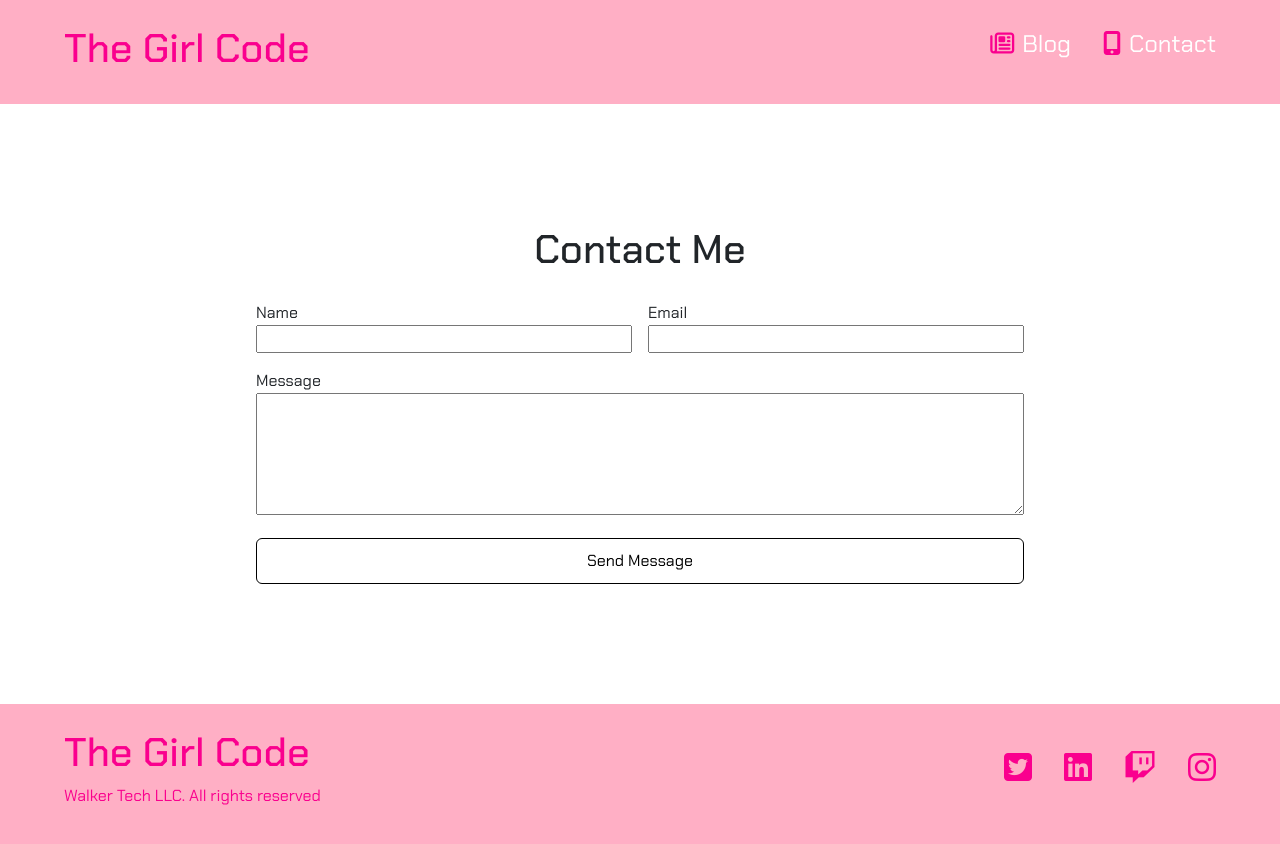
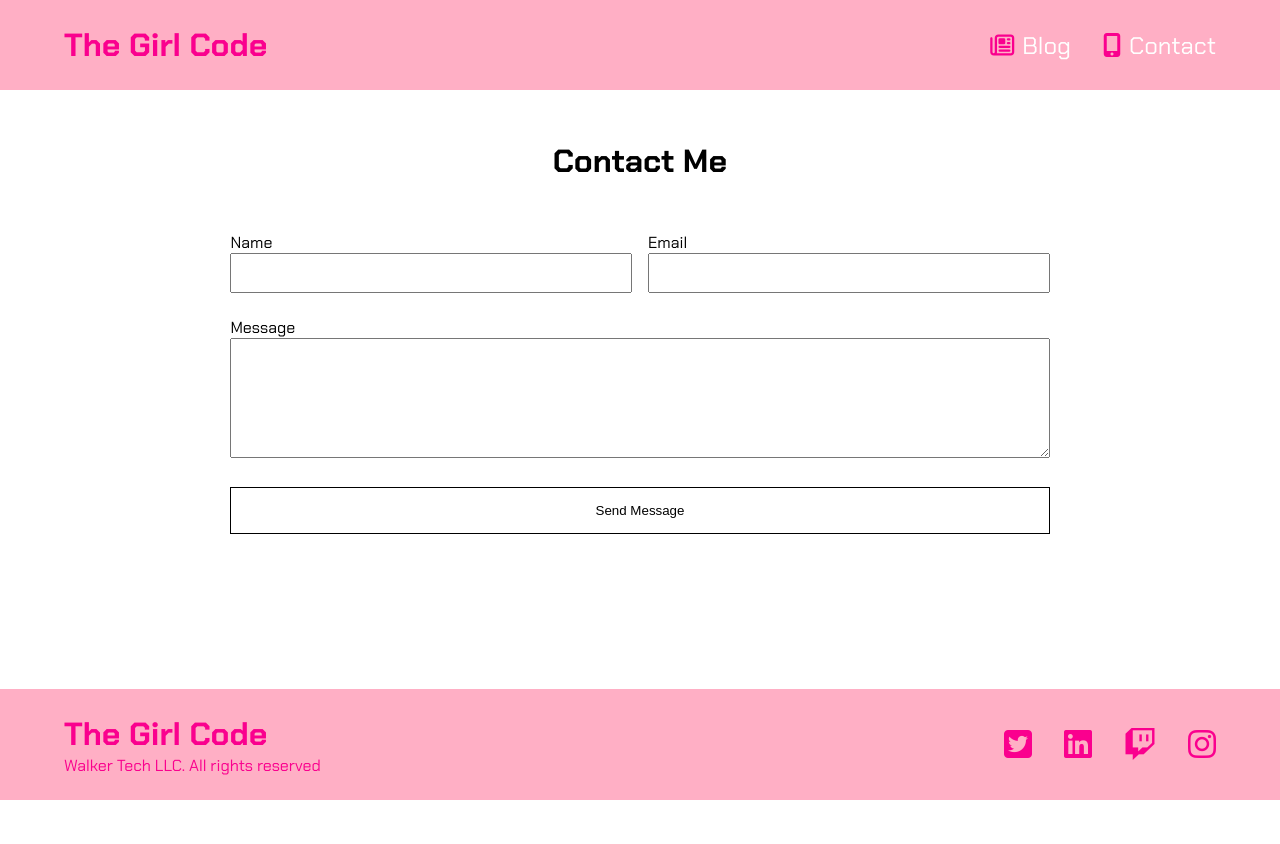
Before and after one commit to quavie19/portfolio-frontend, a React (Vite) app: page /contact in a window 1280 px wide. Shown: the top 844 px of the page. After the commit the page ends 800 px from the top, so only its background shows below. Built offline with nearby package versions, Linux system fonts and the light colour scheme.

Commit message:
contact form styling fix

```diff
--- a/index.html
+++ b/index.html
@@ -9,20 +9,9 @@
       src="https://kit.fontawesome.com/b407ec6fa8.js"
       crossorigin="anonymous"
     ></script>
-    <link
-      href="https://cdn.jsdelivr.net/npm/bootstrap@5.3.6/dist/css/bootstrap.min.css"
-      rel="stylesheet"
-      integrity="sha384-4Q6Gf2aSP4eDXB8Miphtr37CMZZQ5oXLH2yaXMJ2w8e2ZtHTl7GptT4jmndRuHDT"
-      crossorigin="anonymous"
-    />
   </head>
   <body>
     <div id="root"></div>
     <script type="module" src="/src/main.jsx"></script>
-    <script
-      src="https://cdn.jsdelivr.net/npm/bootstrap@5.3.6/dist/js/bootstrap.bundle.min.js"
-      integrity="sha384-j1CDi7MgGQ12Z7Qab0qlWQ/Qqz24Gc6BM0thvEMVjHnfYGF0rmFCozFSxQBxwHKO"
-      crossorigin="anonymous"
-    ></script>
   </body>
 </html>
--- a/src/components/ContactForm.jsx
+++ b/src/components/ContactForm.jsx
@@ -0,0 +1,122 @@
+import { useState } from 'react';
+
+const ContactForm = () => {
+  const [formData, setFormData] = useState({
+    name: '',
+    email: '',
+    message: '',
+  });
+
+  const handleChange = (e) => {
+    setFormData({
+      ...formData,
+      [e.target.name]: e.target.value,
+    });
+  };
+
+  const handleSubmit = async (e) => {
+    e.preventDefault();
+
+    if (!formData.name || !formData.email || !formData.message) {
+      alert('Please fill out all fields.');
+      return;
+    }
+
+    try {
+      const res = await fetch('http://localhost:8000/contact', {
+        method: 'POST',
+        headers: {
+          'Content-Type': 'application/json',
+        },
+        body: JSON.stringify(formData),
+      });
+
+      if (res.ok) {
+        alert('Message sent!');
+        setFormData({ name: '', email: '', message: '' });
+      } else {
+        alert('Something went wrong.');
+      }
+    } catch (err) {
+      console.error('Submit error:', err);
+    }
+  };
+
+  return (
+    <div id='contact'>
+      <form
+        onSubmit={handleSubmit}
+        style={{
+          display: 'flex',
+          flexDirection: 'column',
+          gap: '1.5rem',
+          width: '100%',
+        }}
+      >
+        <div style={{ display: 'flex', gap: '1rem', flexWrap: 'wrap' }}>
+          <div style={{ flex: 1, minWidth: '200px' }}>
+            <label htmlFor='name'>Name</label>
+            <input
+              name='name'
+              id='name'
+              value={formData.name}
+              onChange={handleChange}
+              type='text'
+              required
+              style={{ width: '100%', minHeight: '40px' }}
+            />
+          </div>
+          <div style={{ flex: 1, minWidth: '200px' }}>
+            <label htmlFor='email'>Email</label>
+            <input
+              name='email'
+              id='email'
+              value={formData.email}
+              onChange={handleChange}
+              type='email'
+              required
+              style={{ width: '100%', minHeight: '40px' }}
+            />
+          </div>
+        </div>
+
+        <div>
+          <label htmlFor='message'>Message</label>
+          <textarea
+            name='message'
+            id='message'
+            value={formData.message}
+            onChange={handleChange}
+            required
+            style={{
+              width: '100%',
+              minHeight: '120px',
+              padding: '10px',
+              resize: 'vertical',
+              fontSize: 'large',
+            }}
+          />
+        </div>
+
+        <button
+          type='submit'
+          //   style={{
+          //     alignSelf: 'flex-start',
+          //     backgroundColor: '#fff',
+          //     color: '#000',
+          //     border: '1px solid #000',
+          //     padding: '10px 20px',
+          //     borderRadius: '6px',
+          //     cursor: 'pointer',
+          //     transition: 'background-color 0.3s ease',
+          //     width: '100%',
+          //   }}
+        >
+          Send Message
+        </button>
+      </form>
+    </div>
+  );
+};
+
+export default ContactForm;
--- a/src/index.css
+++ b/src/index.css
@@ -89,27 +89,37 @@ margin-left: .5rem;
 
 
 #contact{
-min-height: 75vh;
-width: 60%;
-margin: auto;
 display: flex;
 flex-direction: column;
+width: 80%;
+margin: auto;
 justify-content: center;
-row-gap: 20px;
+flex-grow: 1;
 }
 
 #contact h1{
   text-align: center;
+  margin: 50px 0;
+
 }
 
+#contact input[name="name"],
+#contact input[name="email"] {
+
+  font-size: large;
+
+}
+
+#contact input[name="message"]{
+  font-size: large;
+}
 
   #contact button[type="submit"] {
       background-color: #fff;
       /* Indigo */
       color: #000;
       border: 1px solid #000;
-      padding: 10px 20px;
-      border-radius: 6px;
+      padding: 15px 20px;
       cursor: pointer;
       transition: background-color 0.3s ease;
     }
@@ -133,5 +143,9 @@ row-gap: 20px;
 
 .footer{
   display: flex;
-flex-grow: 1;
+  position: fixed;
+    left: 0;
+    bottom: 0;
+    width: 100%;
+
 }
--- a/src/pages/ContactMe.jsx
+++ b/src/pages/ContactMe.jsx
@@ -1,92 +1,13 @@
-import { useState } from 'react';
+import ContactForm from '../components/ContactForm';
 
 const ContactMe = () => {
-  const [formData, setFormData] = useState({
-    name: '',
-    email: '',
-    message: '',
-  });
-
-  const handleChange = (e) => {
-    setFormData({
-      ...formData,
-      [e.target.id]: e.target.value,
-    });
-  };
-
-  const handleSubmit = async (e) => {
-    e.preventDefault();
-    try {
-      const res = await fetch('http://localhost:8000/contact', {
-        method: 'POST',
-        headers: {
-          'Content-Type': 'application/json',
-        },
-        body: JSON.stringify(formData),
-      });
-
-      if (res.ok) {
-        alert('Message sent!');
-        setFormData({ name: '', email: '', message: '' });
-      } else {
-        alert('Something went wrong.');
-      }
-    } catch (err) {
-      console.error('Submit error:', err);
-    }
-  };
-
   return (
     <div id='contact'>
-      <h1>Contact Me</h1>
-      <form
-        onSubmit={handleSubmit}
-        style={{ display: 'flex', flexDirection: 'column', gap: '1rem' }}
-      >
-        {/* Row for Name and Email */}
-        <div style={{ display: 'flex', gap: '1rem' }}>
-          <div style={{ flex: 1 }}>
-            <label htmlFor='name'>Name</label>
-            <input
-              value={formData.name}
-              onChange={handleChange}
-              type='text'
-              id='name'
-              style={{ width: '100%' }}
-            />
-          </div>
-          <div style={{ flex: 1 }}>
-            <label htmlFor='email'>Email</label>
-            <input
-              value={formData.email}
-              onChange={handleChange}
-              type='email'
-              id='email'
-              style={{ width: '100%' }}
-            />
-          </div>
-        </div>
+      <div>
+        <h1>Contact Me</h1>
+      </div>
 
-        {/* Message */}
-        <div>
-          <label htmlFor='message'>Message</label>
-          <textarea
-            value={formData.message}
-            onChange={handleChange}
-            id='message'
-            rows='5'
-            style={{ width: '100%' }}
-          ></textarea>
-        </div>
-
-        {/* Submit Button */}
-        <button
-          type='submit'
-          style={{ alignSelf: 'flex-start', width: '100%' }}
-        >
-          Send Message
-        </button>
-      </form>
+      <ContactForm />
     </div>
   );
 };
```
